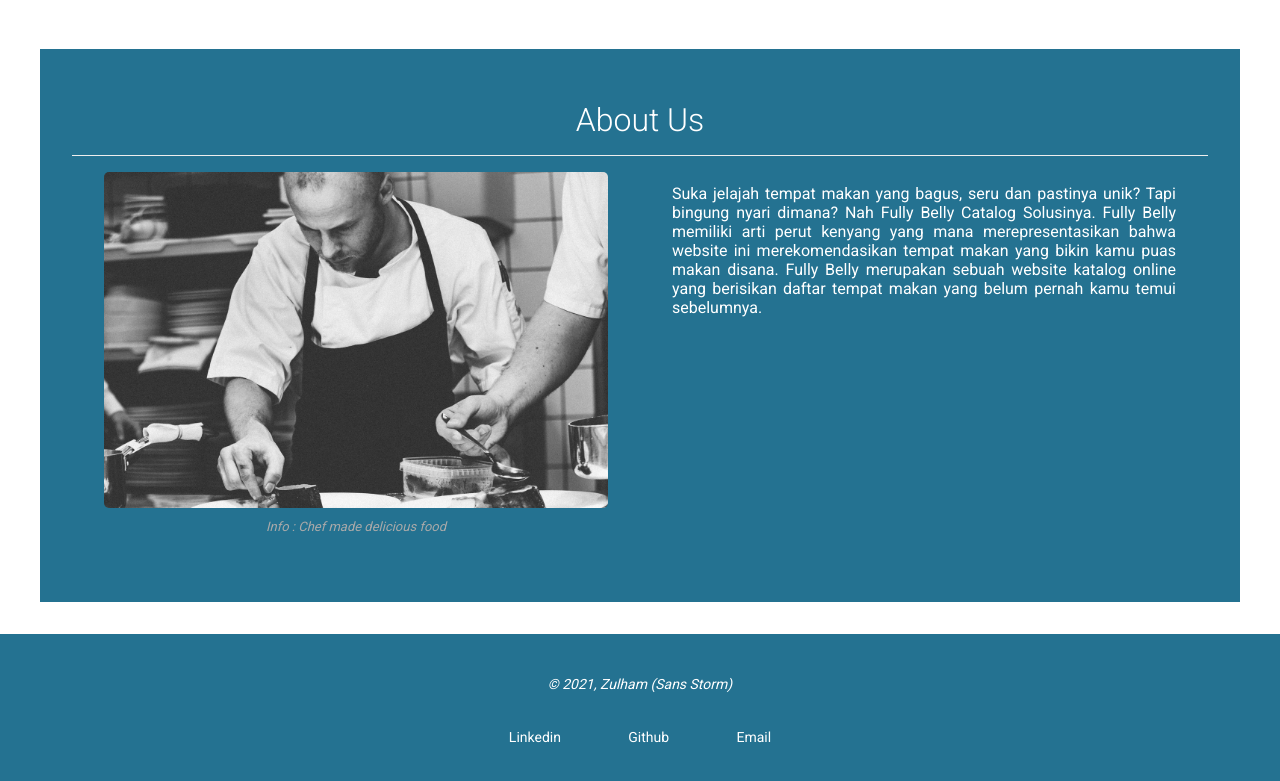
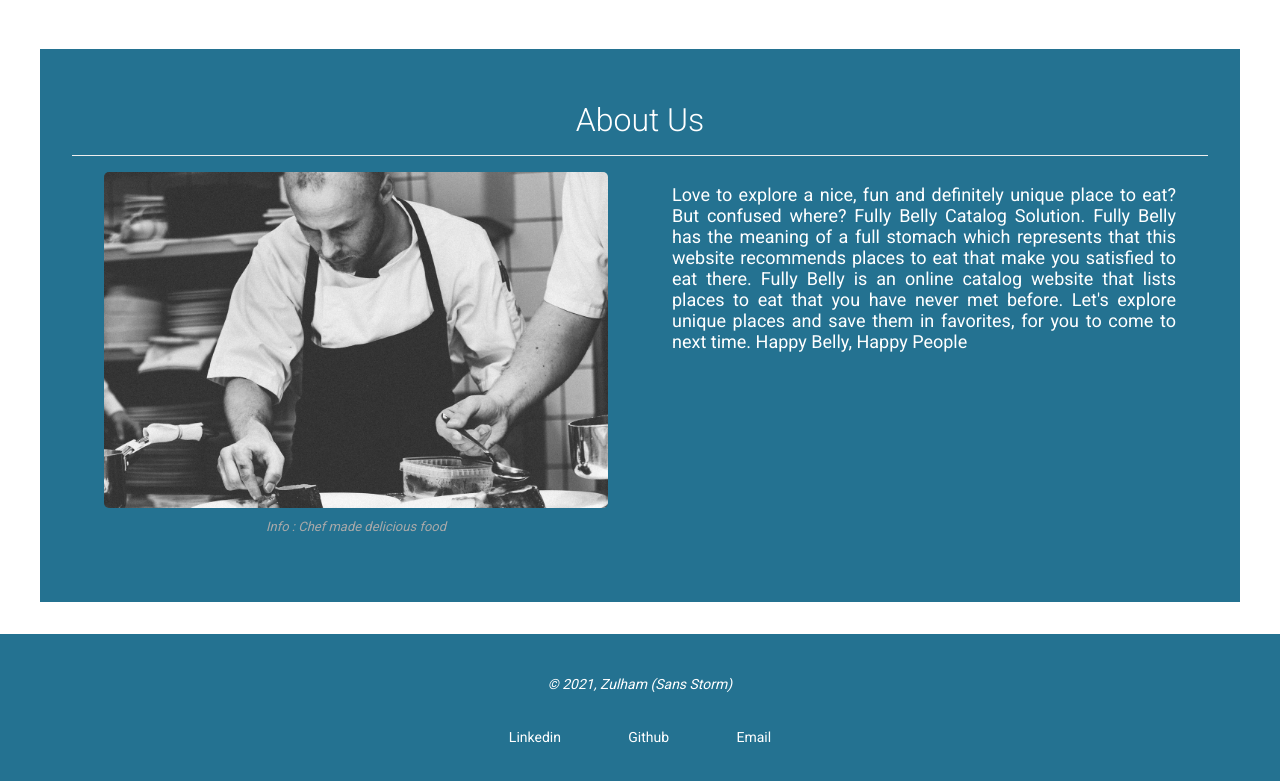
Before and after one commit to Z4nR/18.Restaurant-Apps, a website built with webpack: page src/templates/index.html in a window 1280 px wide. Shown: the part 2834-3615 px from the top of the page. Built offline with nearby package versions, Linux system fonts and the light colour scheme; files whose address does not match are found by name; a web font is replaced by a local one.

Commit message:
font adjustable

```diff
--- a/src/styles/main.css
+++ b/src/styles/main.css
@@ -210,7 +210,6 @@ resto-list {
 
 .about_us_description {
     text-align: justify;
-    font-size: 12px;
     margin-top: 12px;
     color: #fff;
 }
--- a/src/styles/responsive.css
+++ b/src/styles/responsive.css
@@ -50,7 +50,7 @@ resto-list {
     }
 
     .about_us_description {
-        font-size: 16px;
+        font-size: 1.5em;
     }
 }
 
--- a/src/templates/index.html
+++ b/src/templates/index.html
@@ -54,10 +54,10 @@
                         <figcaption>Info : Chef made delicious food</figcaption>
                     </figure>
                     <div class="about_us_content">
-                        <p class="about_us_description">Suka jelajah tempat makan yang bagus, seru dan pastinya unik? Tapi bingung
-                            nyari dimana? Nah Fully Belly Catalog Solusinya. Fully Belly memiliki arti perut kenyang yang mana merepresentasikan bahwa website ini merekomendasikan tempat makan yang bikin kamu puas makan disana.
-                            Fully Belly merupakan sebuah website katalog online yang berisikan
-                            daftar tempat makan yang belum pernah kamu temui sebelumnya.</p>
+                        <div class="about_us_description">Love to explore a nice, fun and definitely unique place to eat? But confused where? Fully Belly Catalog Solution. Fully
+                            Belly has the meaning of a full stomach which represents that this website recommends places to eat that make you
+                            satisfied to eat there. Fully Belly is an online catalog website that lists places to eat that you have never met before. Let's explore unique
+                            places and save them in favorites, for you to come to next time. Happy Belly, Happy People</div>
                     </div>
                 </div>
             </div>
```
